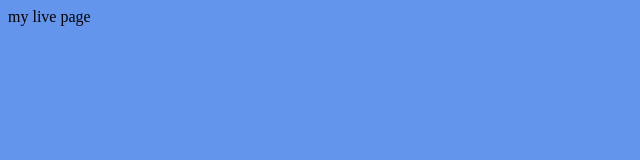
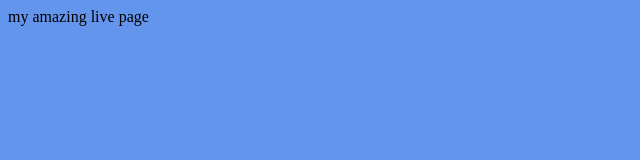
Before and after one commit to ronerlih/live-test, a plain HTML site: page index.html in a window 1280 px wide. Shown: the full height of the page, 0-640 px from the left. Drawn offline with Linux system fonts and the light colour scheme.

Commit message:
wake up commit

```diff
--- a/index.html
+++ b/index.html
@@ -7,6 +7,6 @@
   <title>Document</title>
 </head>
 <body style="background-color: cornflowerblue;">
-  my live page
+  my amazing live page
 </body>
 </html>
```
